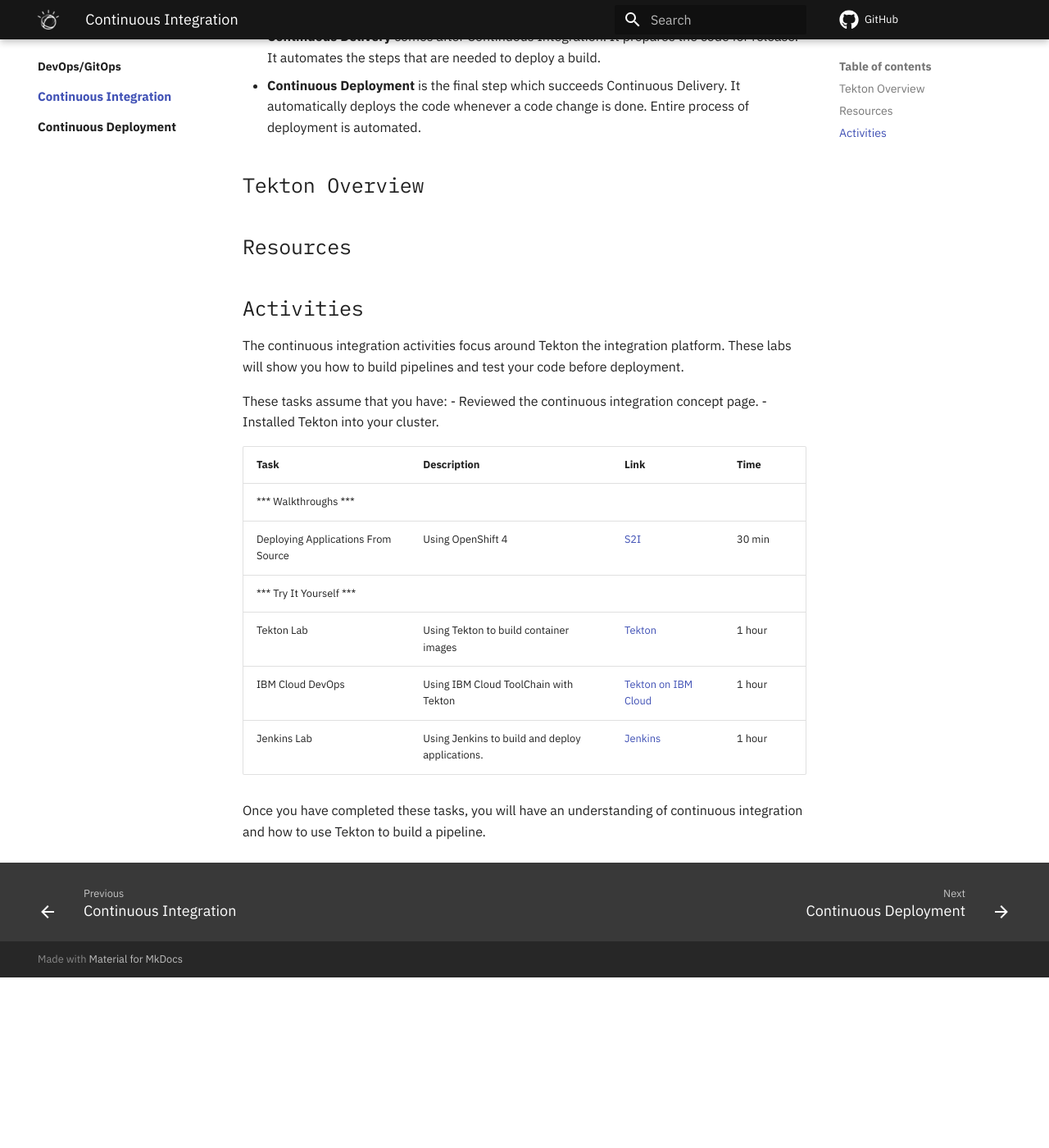
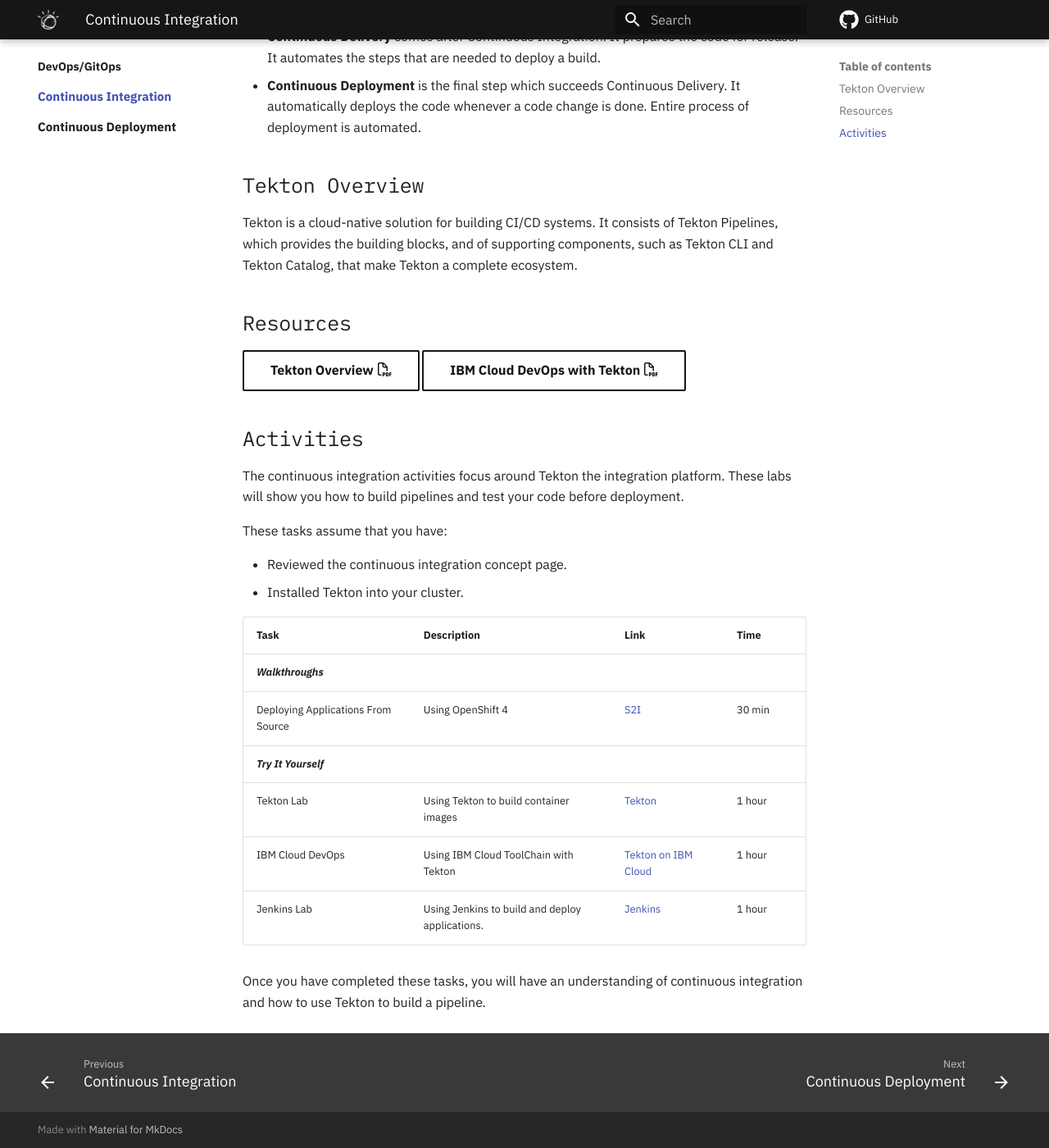
Before and after one commit to ibm-cloud-architecture/cloud-native-bootcamp, an MkDocs documentation site: the page built from docs/devops/tekton/index.md, in a window 1280 px wide and 1400 px high, scrolled down 424 px. Shown: the whole window at 82% size. Built offline with MkDocs 1.6.1 and Material for MkDocs 9.7.7, drawn with Linux system fonts in a browser that asks for light colours; some web fonts are replaced; comment, search, counter and statistics services are not loaded; before the commit the page ends 1616 px from its top, so only the background shows below that.

Commit message:
Tekton Fixes

```diff
--- a/docs/devops/tekton/index.md
+++ b/docs/devops/tekton/index.md
@@ -7,32 +7,30 @@
 - **Continuous Deployment** is the final step which succeeds Continuous Delivery. It automatically deploys the code whenever a code change is done. Entire process of deployment is automated.
 
 ## Tekton Overview
+
+Tekton is a cloud-native solution for building CI/CD systems. It consists of Tekton Pipelines, which provides the building blocks, and of supporting components, such as Tekton CLI and Tekton Catalog, that make Tekton a complete ecosystem.
+
 ## Resources
 
-<CardGroup>
-<MiniCard title="Tekton Overview" href="/slides/04-Tekton-Overview.pdf">
-</MiniCard>
-<MiniCard title="IBM Cloud DevOps with Tekton" href="/slides/10-IBM-Cloud-DevOps.pdf">
-</MiniCard>
-</CardGroup>
+[Tekton Overview :fontawesome-regular-file-pdf:](../materials/04-Tekton-Overview.pdf){ .md-button }
+[IBM Cloud DevOps with Tekton :fontawesome-regular-file-pdf:](../materials/10-IBM-Cloud-DevOps.pdf){ .md-button }
 
 ## Activities
 
 The continuous integration activities focus around Tekton the integration platform. These labs will show you how to build pipelines and test your code before deployment.
 
 These tasks assume that you have:
- - Reviewed the continuous integration concept page.
- - Installed Tekton into your cluster.
+
+- Reviewed the continuous integration concept page.
+- Installed Tekton into your cluster.
 
 | Task                            | Description         | Link        | Time    |
 | --------------------------------| ------------------  |:----------- |---------|
-| *** Walkthroughs ***                         |         |         |     |
+| ***Walkthroughs***                         |         |         |     |
 | Deploying Applications From Source |  Using OpenShift 4 | [S2I](https://learn.openshift.com/introduction/deploying-python/){:target="_blank"} | 30 min |
-| *** Try It Yourself ***                         |         |         |     |
+| ***Try It Yourself***                         |         |         |     |
 | Tekton Lab | Using Tekton to build container images | [Tekton](labs/openshift.md) | 1 hour |
 | IBM Cloud DevOps | Using IBM Cloud ToolChain with Tekton | [Tekton on IBM Cloud](../continuous-integration/activities/ibm-toolchain){:target="_blank"} | 1 hour |
 | Jenkins Lab | Using Jenkins to build and deploy applications. | [Jenkins](../continuous-integration/activities/jenkins/openshift){:target="_blank"} | 1 hour |
 
-
-
 Once you have completed these tasks, you will have an understanding of continuous integration and how to use Tekton to build a pipeline.
```
Also changed, not shown: docs/devops/index.md (+2 -0 lines), 2 other files.
